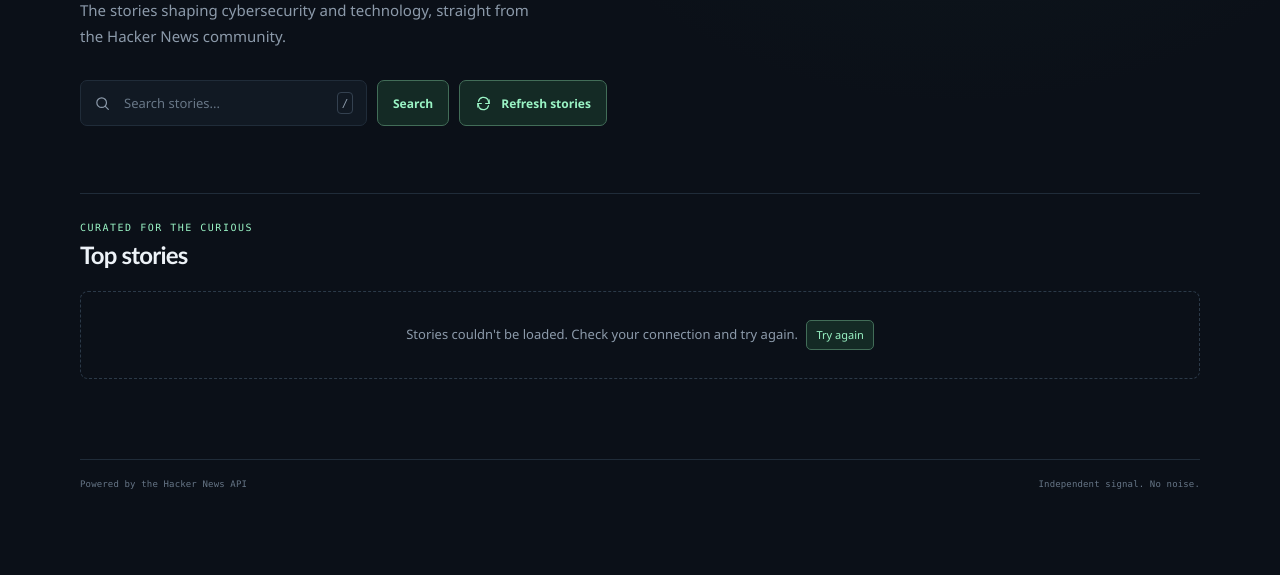
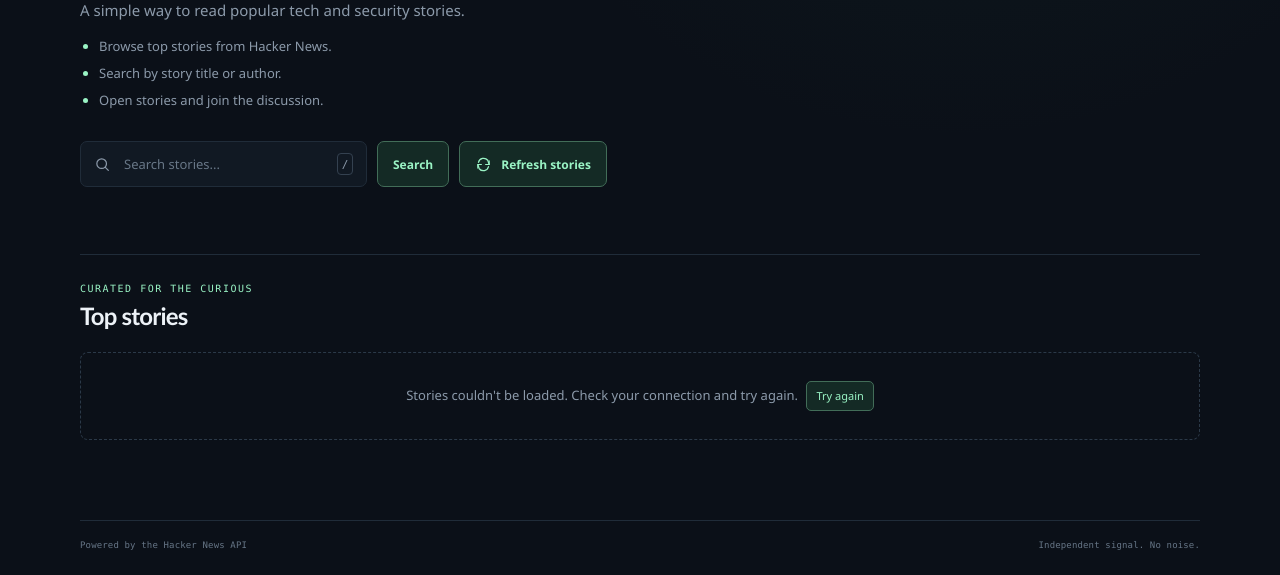
Before and after one commit to xkhalibx/single-page-app, a plain HTML site: page index.html in a window 1280 px wide. Shown: the part 365-940 px from the top of the page. Before the commit the page ends 879 px from the top, so only its background shows below. Drawn offline with Linux system fonts and the light colour scheme; no server answers.

```diff
--- a/index.html
+++ b/index.html
@@ -22,7 +22,12 @@
             <section class="intro" aria-labelledby="page-title">
                 <p class="eyebrow">THE TECHNOLOGY BRIEFING</p>
                 <h1 id="page-title">Stay ahead<br>of <span>the signal.</span></h1>
-                <p class="intro-copy">The stories shaping cybersecurity and technology, straight from the Hacker News community.</p>
+                <p class="intro-copy">A simple way to read popular tech and security stories.</p>
+                <ul class="intro-points">
+                    <li>Browse top stories from Hacker News.</li>
+                    <li>Search by story title or author.</li>
+                    <li>Open stories and join the discussion.</li>
+                </ul>
                 <div class="toolbar">
                     <form id="searchForm" class="search-form">
                         <label class="search-box">
--- a/style.css
+++ b/style.css
@@ -146,10 +146,24 @@ h1 span {
 
 .intro-copy {
     max-width: 460px;
-    margin: 22px 0 31px;
+    margin: 22px 0 12px;
     color: var(--muted);
     font-size: 15px;
     line-height: 1.7;
+}
+
+.intro-points {
+    display: grid;
+    gap: 7px;
+    margin: 0 0 31px;
+    padding-left: 19px;
+    color: var(--muted);
+    font-size: 13px;
+    line-height: 1.55;
+}
+
+.intro-points li::marker {
+    color: var(--accent);
 }
 
 .toolbar {
```
Also changed, not shown: 1 other file.
